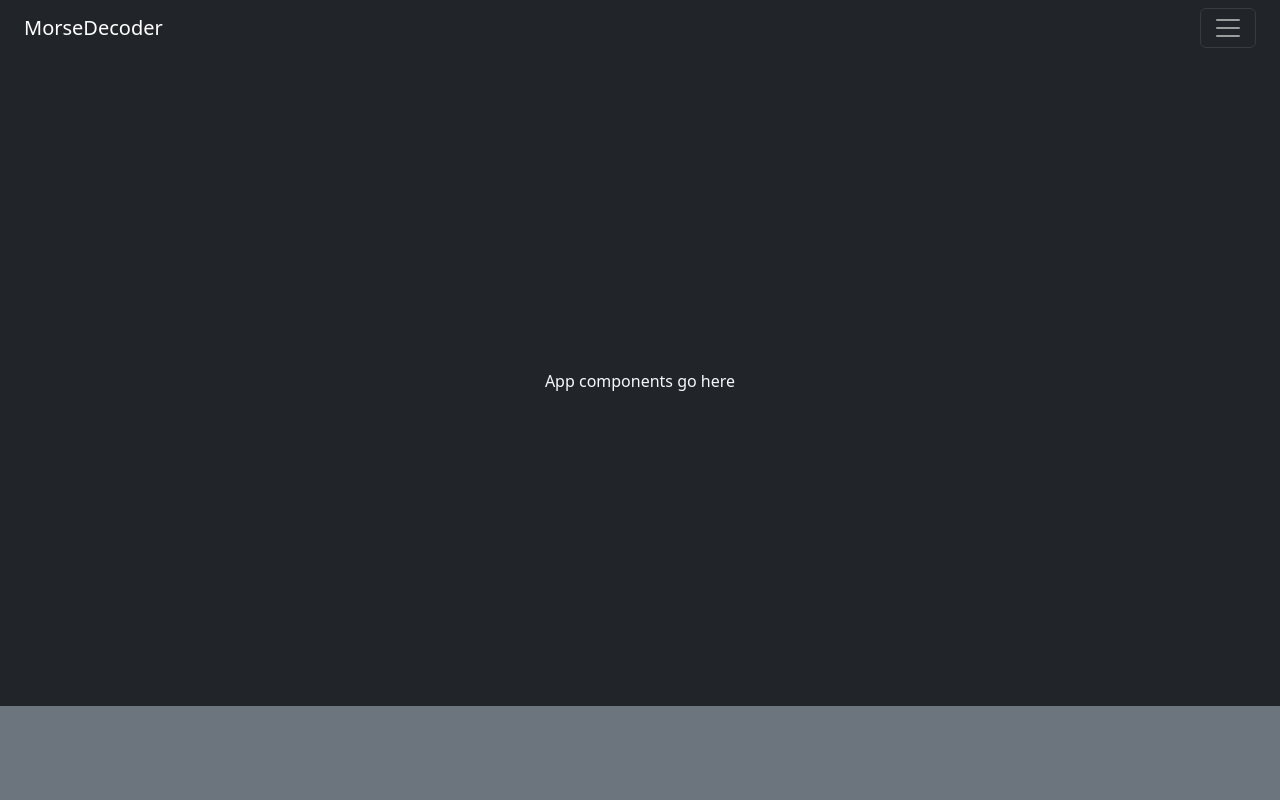
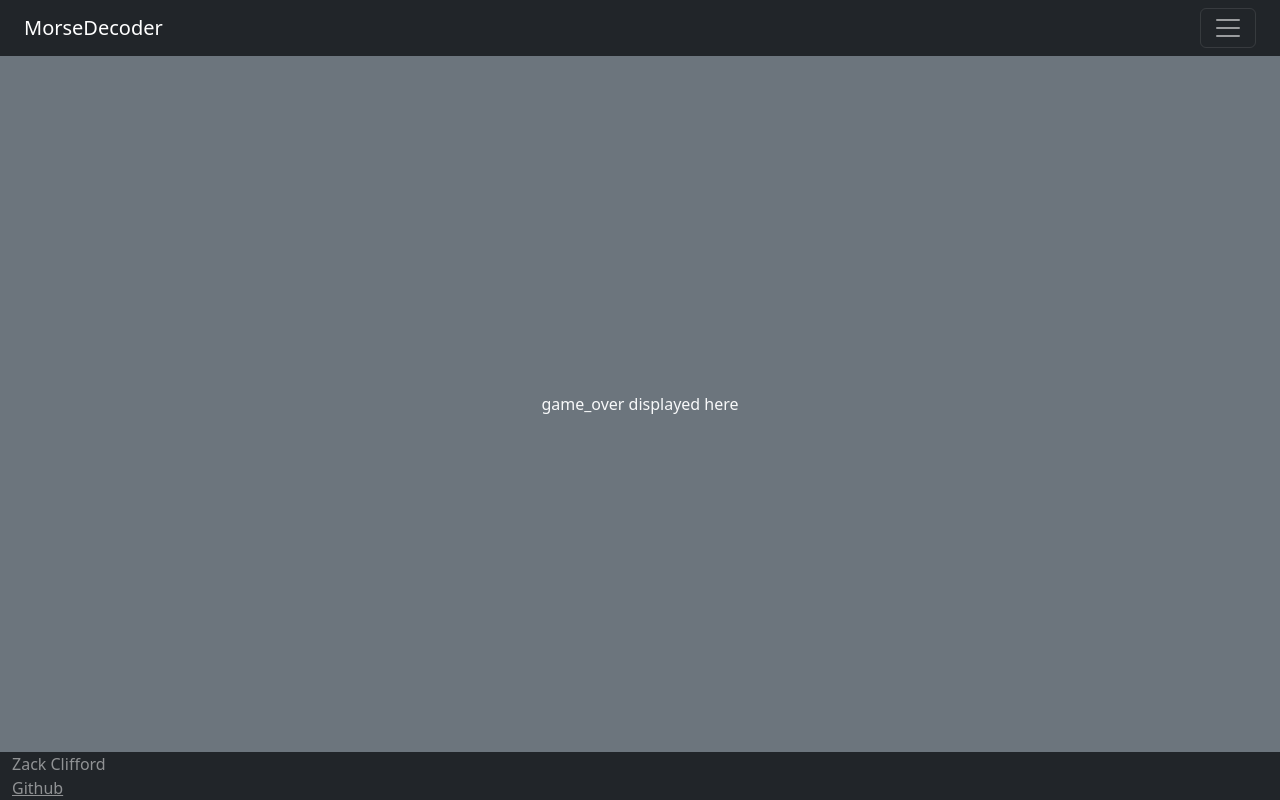
Before and after one commit to CobaltTarantula/startup, a React (Vite) app: page /game_over in a window 1280 px wide. Shown: the top 800 px of the page. Built offline with nearby package versions, Linux system fonts and the light colour scheme.

Commit message:
main placeholder removed

```diff
--- a/src/app.jsx
+++ b/src/app.jsx
@@ -53,8 +53,6 @@ export default function App() {
           </nav>
         </header>
 
-        <main>App components go here</main>
-
         <Routes>
           <Route path='/' element={<Login />} exact />
           <Route path='/english-morse' element={<English_Morse />} />
```
